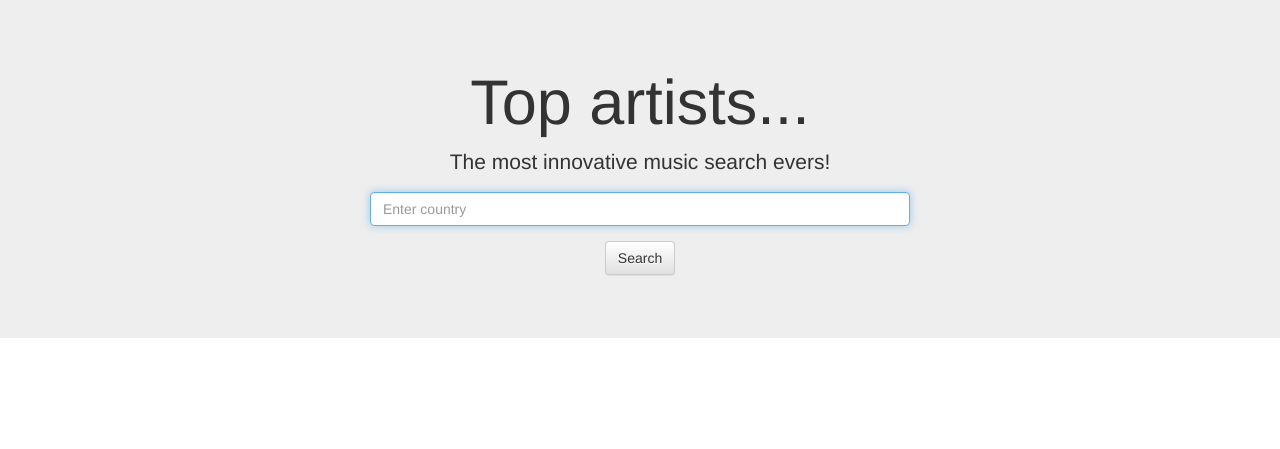
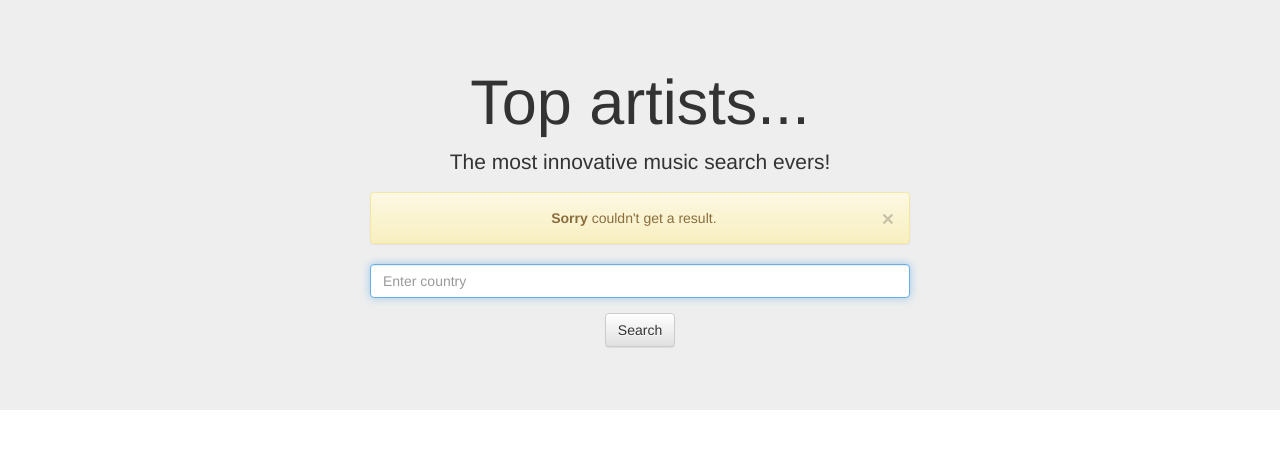
Before and after one commit to danielbush/slim-lastfm, a PHP site: template app/views/searchByCountry.twig in a window 1280 px wide. Shown: the top 449 px of the page. Run offline with PHP 8.4, Linux system fonts and the light colour scheme; the template is opened without the code that fills it, so the values that code supplies are empty; some libraries are stand-ins or nearby versions.

Commit message:
FIX: handle bad country names a bit better still.

```diff
--- a/app/views/searchByCountry.twig
+++ b/app/views/searchByCountry.twig
@@ -11,6 +11,12 @@
     <div class="container text-center">
       <div class="col-xs-3"></div>
       <div class="col-xs-6">
+    {% if not ok %}
+      <div class="alert alert-warning fade in">
+        <a href="#" class="close" data-dismiss="alert">&times;</a>
+        <strong>Sorry</strong> couldn't get a result.
+      </div>
+    {% endif %}
         <form method="get" action="/country">
           <div class="form-group">
             <input type="text" name="country" id="country" class="form-control"
```
